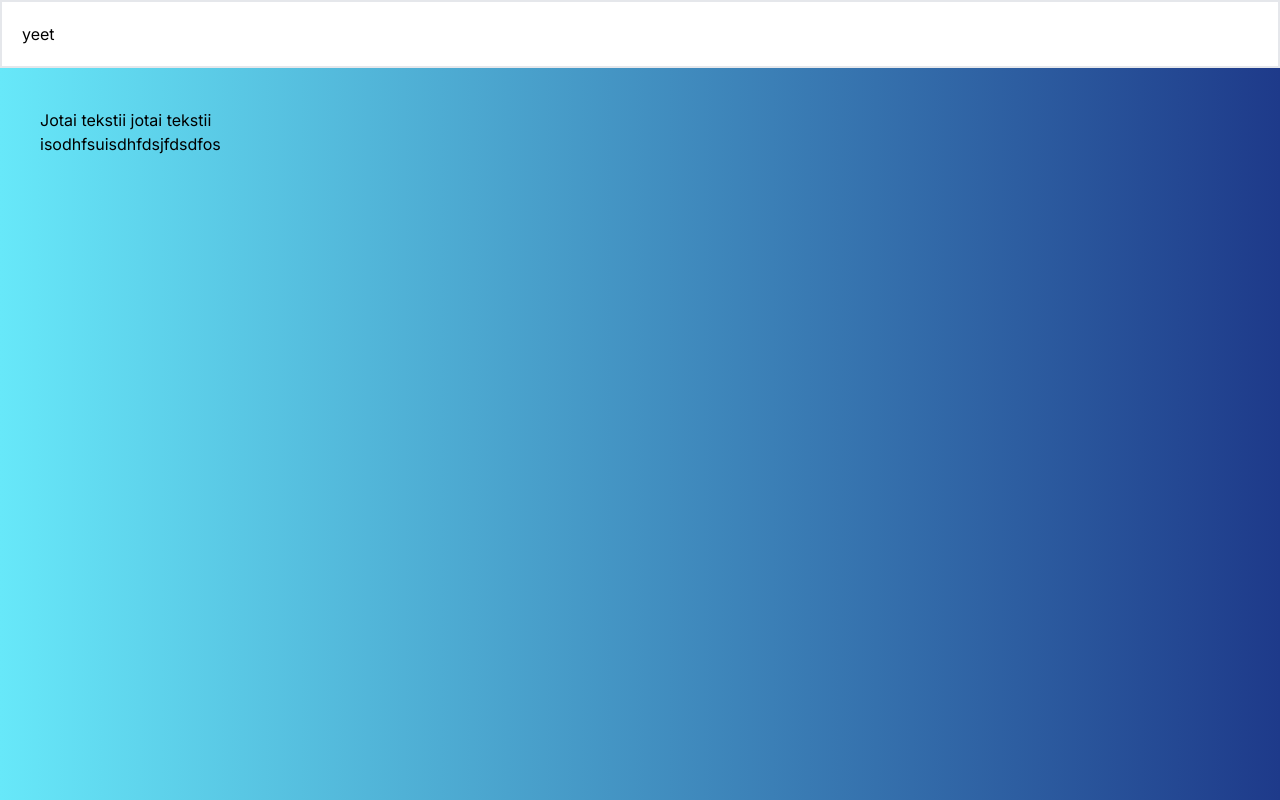
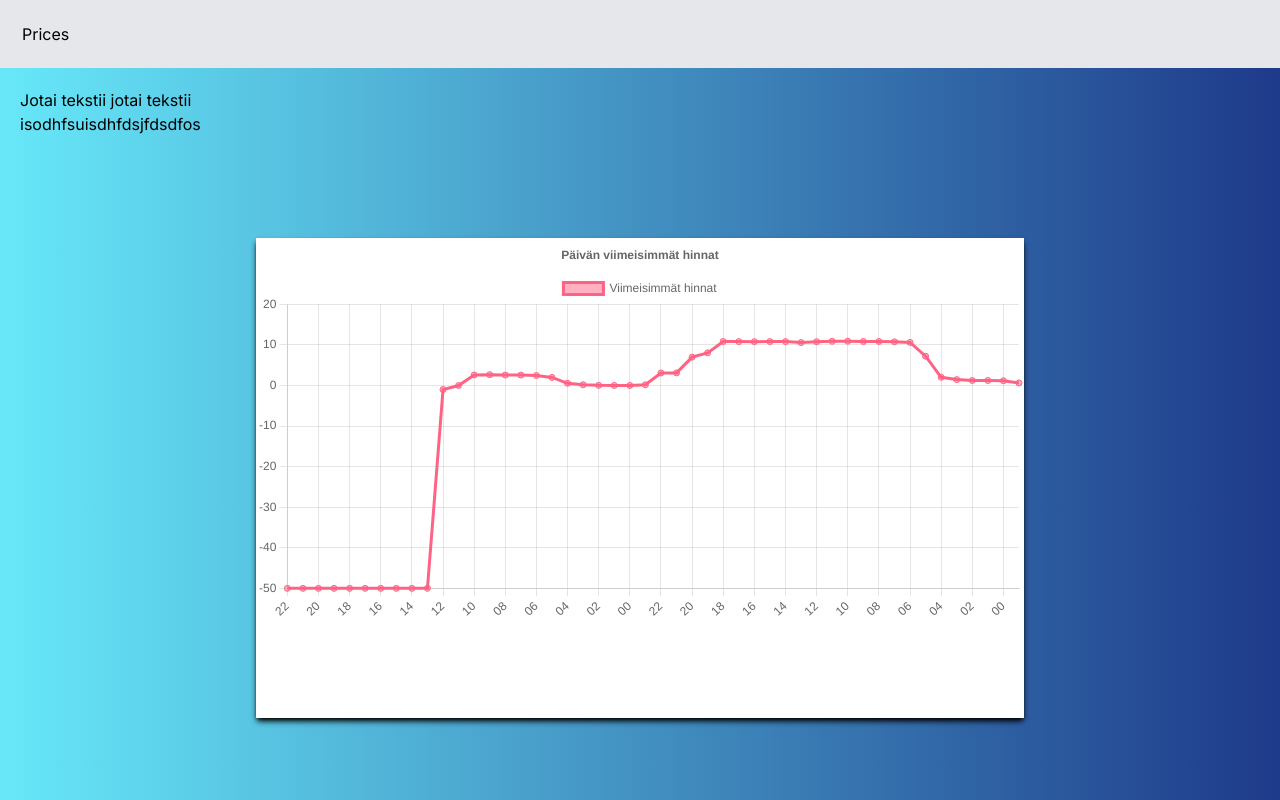
Before and after one commit to Arttu-Nurminoro/nextjs-assignment, a Next.js app: page / in a window 1280 px wide. Built offline with nearby package versions, Linux system fonts and the light colour scheme.

Commit message:
jotai toimintoo

```diff
--- /dev/null
+++ b/src/app/components/Chart.tsx
@@ -0,0 +1,130 @@
+'use client'
+import React from 'react';
+import {
+  Chart as ChartJS,
+  CategoryScale,
+  LinearScale,
+  PointElement,
+  LineElement,
+  Title,
+  Tooltip,
+  Legend,
+} from 'chart.js';
+import { Line } from 'react-chartjs-2';
+import { useState } from 'react';
+
+
+ChartJS.register(
+  CategoryScale,
+  LinearScale,
+  PointElement,
+  LineElement,
+  Title,
+  Tooltip,
+  Legend
+);
+export const options = {
+  responsive: true,
+  plugins: {
+    legend: {
+      position: 'top' as const,
+    },
+    title: {
+      display: true,
+      text: 'Päivän viimeisimmät hinnat',
+    },
+  },
+};
+
+export interface MunHomma {
+    price: number,
+    startDate: string,
+    endDate: string
+}
+const tempData:MunHomma[] = [
+    {"price":-50,"startDate":"2023-11-24T22:00:00.000Z","endDate":"2023-11-24T23:00:00.000Z"},
+    {"price":-50,"startDate":"2023-11-24T21:00:00.000Z","endDate":"2023-11-24T22:00:00.000Z"},
+    {"price":-50,"startDate":"2023-11-24T20:00:00.000Z","endDate":"2023-11-24T21:00:00.000Z"},
+    {"price":-50,"startDate":"2023-11-24T19:00:00.000Z","endDate":"2023-11-24T20:00:00.000Z"},
+    {"price":-50,"startDate":"2023-11-24T18:00:00.000Z","endDate":"2023-11-24T19:00:00.000Z"},
+    {"price":-50,"startDate":"2023-11-24T17:00:00.000Z","endDate":"2023-11-24T18:00:00.000Z"},
+    {"price":-50,"startDate":"2023-11-24T16:00:00.000Z","endDate":"2023-11-24T17:00:00.000Z"},
+    {"price":-50,"startDate":"2023-11-24T15:00:00.000Z","endDate":"2023-11-24T16:00:00.000Z"},
+    {"price":-50,"startDate":"2023-11-24T14:00:00.000Z","endDate":"2023-11-24T15:00:00.000Z"},
+    {"price":-50,"startDate":"2023-11-24T13:00:00.000Z","endDate":"2023-11-24T14:00:00.000Z"},
+    {"price":-1,"startDate":"2023-11-24T12:00:00.000Z","endDate":"2023-11-24T13:00:00.000Z"},
+    {"price":0.001,"startDate":"2023-11-24T11:00:00.000Z","endDate":"2023-11-24T12:00:00.000Z"},
+    {"price":2.604,"startDate":"2023-11-24T10:00:00.000Z","endDate":"2023-11-24T11:00:00.000Z"},
+    {"price":2.683,"startDate":"2023-11-24T09:00:00.000Z","endDate":"2023-11-24T10:00:00.000Z"},
+    {"price":2.587,"startDate":"2023-11-24T08:00:00.000Z","endDate":"2023-11-24T09:00:00.000Z"},
+    {"price":2.574,"startDate":"2023-11-24T07:00:00.000Z","endDate":"2023-11-24T08:00:00.000Z"},
+    {"price":2.484,"startDate":"2023-11-24T06:00:00.000Z","endDate":"2023-11-24T07:00:00.000Z"},
+    {"price":1.995,"startDate":"2023-11-24T05:00:00.000Z","endDate":"2023-11-24T06:00:00.000Z"},
+    {"price":0.549,"startDate":"2023-11-24T04:00:00.000Z","endDate":"2023-11-24T05:00:00.000Z"},
+    {"price":0.192,"startDate":"2023-11-24T03:00:00.000Z","endDate":"2023-11-24T04:00:00.000Z"},
+    {"price":0.042,"startDate":"2023-11-24T02:00:00.000Z","endDate":"2023-11-24T03:00:00.000Z"},
+    {"price":0.015,"startDate":"2023-11-24T01:00:00.000Z","endDate":"2023-11-24T02:00:00.000Z"},
+    {"price":0.012,"startDate":"2023-11-24T00:00:00.000Z","endDate":"2023-11-24T01:00:00.000Z"},
+    {"price":0.184,"startDate":"2023-11-23T23:00:00.000Z","endDate":"2023-11-24T00:00:00.000Z"},
+    {"price":3.101,"startDate":"2023-11-23T22:00:00.000Z","endDate":"2023-11-23T23:00:00.000Z"},
+    {"price":3.112,"startDate":"2023-11-23T21:00:00.000Z","endDate":"2023-11-23T22:00:00.000Z"},
+    {"price":6.999,"startDate":"2023-11-23T20:00:00.000Z","endDate":"2023-11-23T21:00:00.000Z"},
+    {"price":8.059,"startDate":"2023-11-23T19:00:00.000Z","endDate":"2023-11-23T20:00:00.000Z"},
+    {"price":10.861,"startDate":"2023-11-23T18:00:00.000Z","endDate":"2023-11-23T19:00:00.000Z"},
+    {"price":10.826,"startDate":"2023-11-23T17:00:00.000Z","endDate":"2023-11-23T18:00:00.000Z"},
+    {"price":10.819,"startDate":"2023-11-23T16:00:00.000Z","endDate":"2023-11-23T17:00:00.000Z"},
+    {"price":10.843,"startDate":"2023-11-23T15:00:00.000Z","endDate":"2023-11-23T16:00:00.000Z"},
+    {"price":10.835,"startDate":"2023-11-23T14:00:00.000Z","endDate":"2023-11-23T15:00:00.000Z"},
+    {"price":10.59,"startDate":"2023-11-23T13:00:00.000Z","endDate":"2023-11-23T14:00:00.000Z"},
+    {"price":10.809,"startDate":"2023-11-23T12:00:00.000Z","endDate":"2023-11-23T13:00:00.000Z"},
+    {"price":10.912,"startDate":"2023-11-23T11:00:00.000Z","endDate":"2023-11-23T12:00:00.000Z"},
+    {"price":10.932,"startDate":"2023-11-23T10:00:00.000Z","endDate":"2023-11-23T11:00:00.000Z"},
+    {"price":10.86,"startDate":"2023-11-23T09:00:00.000Z","endDate":"2023-11-23T10:00:00.000Z"},
+    {"price":10.871,"startDate":"2023-11-23T08:00:00.000Z","endDate":"2023-11-23T09:00:00.000Z"},
+    {"price":10.781,"startDate":"2023-11-23T07:00:00.000Z","endDate":"2023-11-23T08:00:00.000Z"},
+    {"price":10.635,"startDate":"2023-11-23T06:00:00.000Z","endDate":"2023-11-23T07:00:00.000Z"},
+    {"price":7.228,"startDate":"2023-11-23T05:00:00.000Z","endDate":"2023-11-23T06:00:00.000Z"},
+    {"price":2.036,"startDate":"2023-11-23T04:00:00.000Z","endDate":"2023-11-23T05:00:00.000Z"},
+    {"price":1.462,"startDate":"2023-11-23T03:00:00.000Z","endDate":"2023-11-23T04:00:00.000Z"},
+    {"price":1.247,"startDate":"2023-11-23T02:00:00.000Z","endDate":"2023-11-23T03:00:00.000Z"},
+    {"price":1.242,"startDate":"2023-11-23T01:00:00.000Z","endDate":"2023-11-23T02:00:00.000Z"},
+    {"price":1.19,"startDate":"2023-11-23T00:00:00.000Z","endDate":"2023-11-23T01:00:00.000Z"},
+    {"price":0.625,"startDate":"2023-11-22T23:00:00.000Z","endDate":"2023-11-23T00:00:00.000Z"}
+];
+
+function TempPopulateNumlist(numArr:number[]) {
+    tempData.forEach(item => {
+        numArr.push(item.price);
+    });
+    return numArr;
+}
+function TempPopulateStringlist(stringArr:string[]) {
+    tempData.forEach(item => {
+        stringArr.push(item.startDate.slice(11,13));
+    });
+    return stringArr;
+}
+
+
+export default function Chartti() {
+    const labels:string[] = [];
+    var arr1:number[] = [];
+    TempPopulateNumlist(arr1);
+    TempPopulateStringlist(labels);
+    const data = {
+    labels,
+    datasets: [
+        {
+            label: 'Viimeisimmät hinnat',
+          data: arr1,
+          borderColor: 'rgb(255, 99, 132)',
+          backgroundColor: 'rgba(255, 99, 132, 0.5)',
+        }
+      ],
+    };
+    return(
+        <>
+        <Line className='w-full h-full' options={options} data={data} />
+        </>
+    );
+}
--- a/src/app/components/Navbar.tsx
+++ b/src/app/components/Navbar.tsx
@@ -2,7 +2,7 @@
 export default function Navbar({children}:{children: React.ReactNode}) {
     return (
         <>
-        <nav className='flex flex-row w-full p-5 border-solid border-2 border-gray'>
+        <nav className='flex flex-row w-full p-5 border-solid border-2 border-gray bg-gray-200'>
             {children}
         </nav>
         </>
--- a/src/app/layout.tsx
+++ b/src/app/layout.tsx
@@ -3,8 +3,9 @@ import { Inter } from 'next/font/google';
 import './globals.css';
 
 const inter = Inter({ subsets: ['latin'] })
-const Height = "h-screen"
-const Width = "w-screen"
+const Height = " h-screen"
+const Width = " w-screen"
+const bgColor = " bg-gradient-to-r from-cyan-300 to-blue-900"
 
 export const metadata: Metadata = {
   title: 'Create Next App',
@@ -19,7 +20,7 @@ export default function RootLayout({
 }) {
   return (
     <html lang="en">
-      <body className={inter.className + " " + Height + " " + Width} >{children}</body>
+      <body className={inter.className +  Height  + Width + bgColor } >{children}</body>
     </html>
   )
 }
--- a/src/app/page.tsx
+++ b/src/app/page.tsx
@@ -1,16 +1,19 @@
 import Image from 'next/image';
 import Link from 'next/link';
 import Navbar from './components/Navbar';
-
-export default function Home() {
+import Chartti from './components/Chart';
+export default async function Home() {
   return (
     <main className="flex flex-col h-full w-auto">
       <Navbar>
-        <Link href='/PricesList'>yeet</Link>
+        <Link href='/PricesList'>Prices</Link>
       </Navbar>
-      <div className='flex flex-col bg-gradient-to-r from-cyan-300 to-blue-900 w-auto h-full p-10'>
+      <div className='flex flex-col w-auto h-auto p-5'>
         <p className=''>Jotai tekstii jotai tekstii</p>
         <h1>isodhfsuisdhfdsjfdsdfos</h1>
+      </div>
+      <div className=' w-3/5 h-3/5 m-auto bg-white shadow-md shadow-black'>
+        <Chartti/>
       </div>
     </main>
   )
```
Also changed, not shown: package.json (+7 -5 lines), 1 other file (tests, documents, lock files or other folders).
